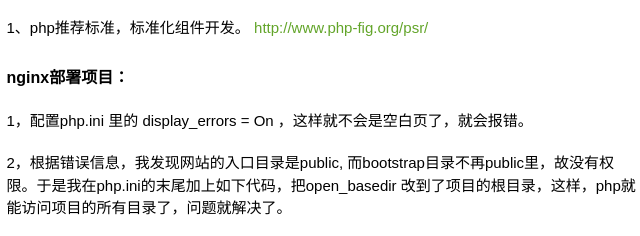
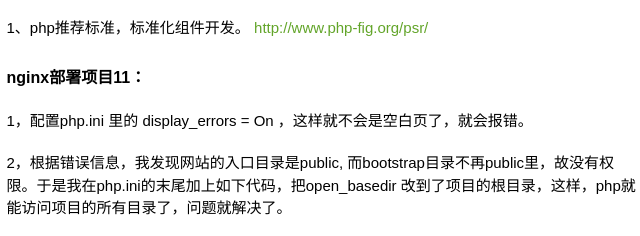
Before and after one commit to wangwillout/wangwillout.github.io, a plain HTML site: page index.html in a window 1280 px wide. Shown: the part 378-614 px from the top of the page, 317-957 px from the left. Drawn offline with nearby package versions, Linux system fonts and the light colour scheme.

Commit message:
update index.html

```diff
--- a/index.html
+++ b/index.html
@@ -43,7 +43,7 @@
                     1、php推荐标准，标准化组件开发。 <a href="http://www.php-fig.org/psr/">http://www.php-fig.org/psr/</a>
                 </p>
 
-                <h5>nginx部署项目：</h5>
+                <h5>nginx部署项目11：</h5>
                 <p>
                     1，配置php.ini 里的 display_errors = On ，这样就不会是空白页了，就会报错。
                 </p>
```
